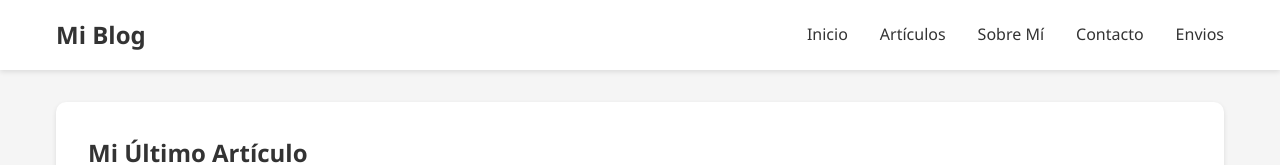
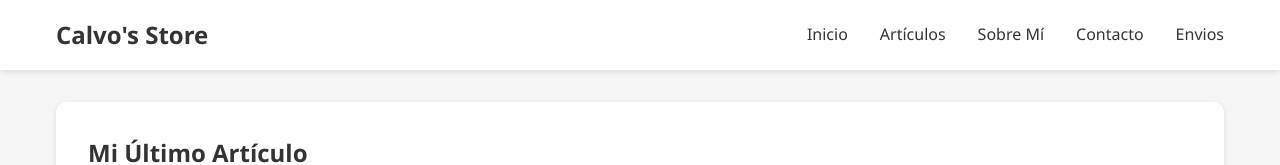
Before and after one commit to javela-camilo/practice-git, a plain HTML site: page index.html in a window 1280 px wide. Shown: the top 165 px of the page. Drawn offline with Linux system fonts and the light colour scheme.

Commit message:
Change title of the navbar

```diff
--- a/index.html
+++ b/index.html
@@ -9,7 +9,7 @@
   <body>
     <header>
       <nav>
-        <h1>Mi Blog</h1>
+        <h1>Calvo's Store</h1>
         <ul>
           <li><a href="#inicio">Inicio</a></li>
           <li><a href="#articulos">Artículos</a></li>
```
